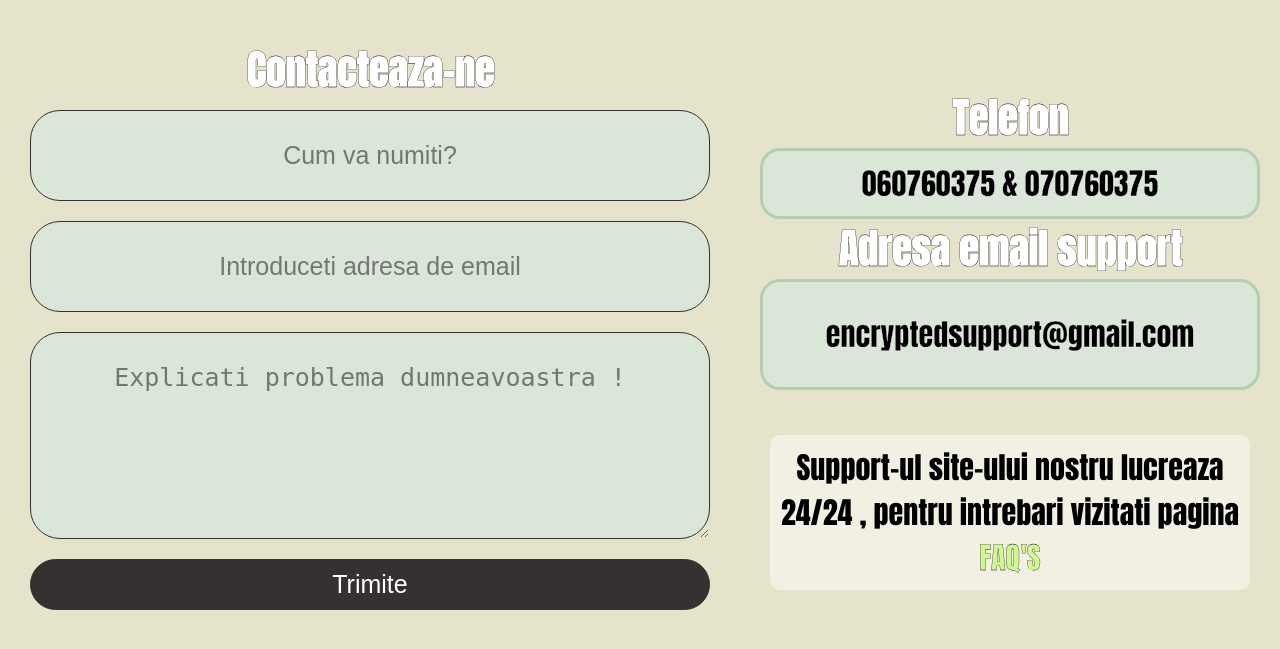
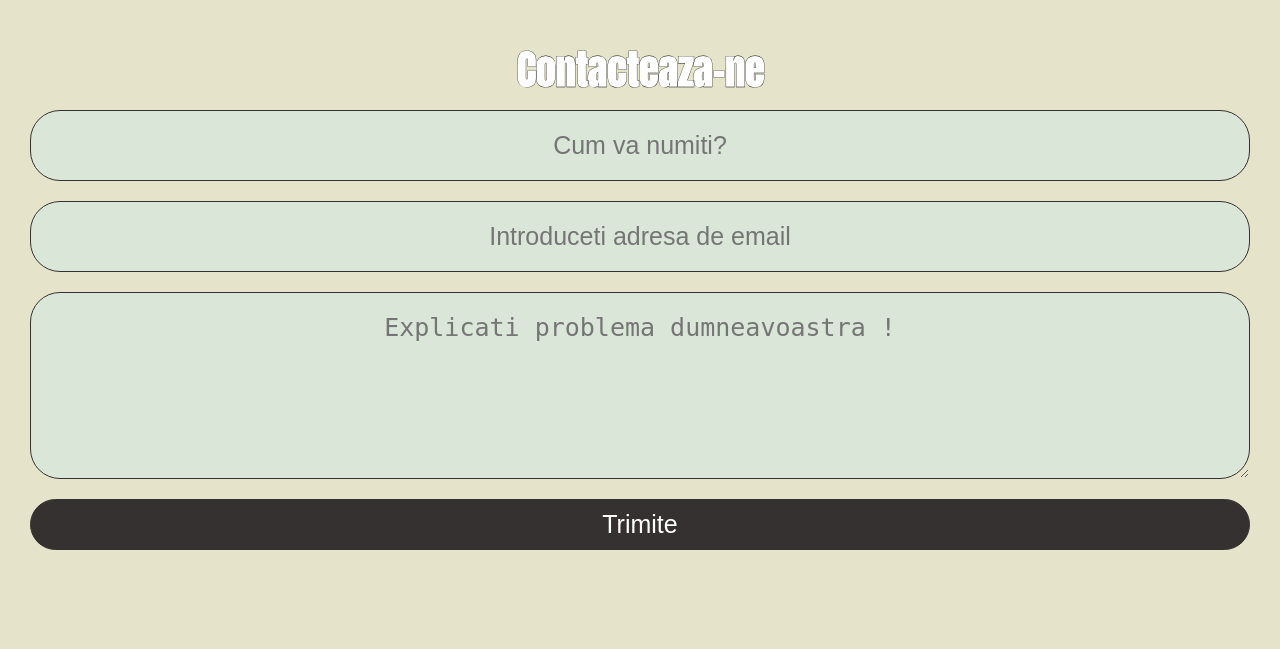
Before and after one commit to CebotaruDaniel/tw, a PHP site: page /html/contact.php in a window 1280 px wide. Shown: the part 138-787 px from the top of the page. Run offline with PHP 8.4, Linux system fonts and the light colour scheme; some web fonts are replaced.

Commit message:
Laborator 4 terminat

```diff
--- a/css/stylecontact.css
+++ b/css/stylecontact.css
@@ -6,6 +6,15 @@ body{
     color: #f03636a4;
     -webkit-text-stroke: black;
     -webkit-text-stroke-width: 0.3px;
+    display: flex;
+    align-items: center;
+    justify-content: center;
+    flex-direction: row;
+    width: 100%;
+}
+
+#form-support{
+    width: 100%;
 }
 
 .success {
@@ -17,13 +26,12 @@ body{
 
 .container-contact {
    display: flex;
-   justify-content: flex-start;
+   justify-content: center;
    align-items: center;
    flex-direction: column;
    padding: 30px 30px;
    text-align: center;
    font-family: 'Anton', sans-serif;
-   float: left;
 }
 
 input,textarea{
@@ -31,7 +39,7 @@ input,textarea{
     justify-content: center;
     align-items: center;
     flex-direction: column;
-    padding: 30px;
+    padding: 20px 20px;
     width: 100%;
     text-align: center;
     font-size: 25px;
@@ -43,29 +51,7 @@ input,textarea{
     border-color: rgb(54, 49, 49);
     border-width: 1px;
     float: right;
-}
-
-.informatie{
-    display: flex;
-    justify-content: flex-end;
-    align-items: center;
-    flex-direction: column;
-    padding: 30px 30px;
-    font-size: 30px;
-    text-align: center;
-}
-
-.informatie p {
-    background-color: rgba(255, 255, 255, 0.45);
-    padding: 10px 10px;
-    border-radius: 10px;
-}
-
-.informatie h1{
-    color: white;
-    -webkit-text-stroke: black;
-    -webkit-text-stroke-width: 0.3px;
-    font-size: 40px;
+    max-width: 100%;
 }
 
 h2{
@@ -81,33 +67,3 @@ h2{
     background-color: rgb(54, 49, 49);
     cursor: pointer;
 }
-
-.numere p{
-    background-color: rgba(218, 231, 218, 0.95);
-    border-radius: 20px;
-    padding: 10px;
-    border-style: solid;
-    border-color: #B4CFB0;
-    width: 500px;
-    font-size: 30px;
-    -webkit-text-stroke: white;
-    -webkit-text-stroke-width: 0.3px;
-}
-
-.email p{
-    background-color: rgba(218, 231, 218, 0.95);
-    border-radius: 20px;
-    padding: 30px 30px;
-    border-style: solid;
-    border-color: #B4CFB0;
-    width: 500px;
-    -webkit-text-stroke: white;
-    -webkit-text-stroke-width: 0.3px;
-}
-
-.informatie a,span{
-    color: rgba(172, 255, 47, 0.453);
-    -webkit-text-stroke: black;
-    -webkit-text-stroke-width: 0.3px;
-    text-decoration: none;
-}
--- a/html/contact.php
+++ b/html/contact.php
@@ -5,6 +5,14 @@
     <link rel="stylesheet" href="/css/stylegeneral.css?v=<?php echo time(); ?>">
     <link rel="stylesheet" href="/css/stylecontact.css?v=<?php echo time(); ?>">
     <link rel="stylesheet" href="/css/animation.css?v=<?php echo time(); ?>">
+      <!--Script JQUERY -->
+  <!--Script JQUERY -->
+  <script src=" https://cdnjs.cloudflare.com/ajax/libs/jquery/3.4.0/jquery.min.js"></script>
+  <!--Plugin JQUERY -->
+  <script src="https://cdnjs.cloudflare.com/ajax/libs/jquery-validate/1.19.0/jquery.validate.min.js"></script>
+  <!--Fisier Javascript Local -->
+  <script src="../javascript/form-validation.js"></script>
+  <title>Document</title>
 </head>
 <body>
 
@@ -25,10 +33,10 @@ $pattern = "^[_a-z0-9-]+(\.[_a-z0-9-]+)*@[a-z0-9-]+(\.[a-z0-9-]+)*(\.[a-z]{2,3})
             $nameErr = "* Introduceti numele,prenumele";
         }
         if(!preg_match($pattern,$posta)){
-            $mailErr = "* Email-ul nu este valid!";
+            $mailErr = "*Email-ul nu este valid!";
         }
         if(empty($help)){
-            $helpErr = "* Introduceti problema cu care v-ati confruntat";
+            $helpErr = "*Introduceti problema cu care v-ati confruntat";
         }
         if(empty($nameErr) && empty($mailErr) && empty($helpErr)){
             fprintf($fp,"----------------------------------\n");
@@ -60,42 +68,26 @@ $pattern = "^[_a-z0-9-]+(\.[_a-z0-9-]+)*@[a-z0-9-]+(\.[a-z0-9-]+)*(\.[a-z]{2,3})
             <a  class="navbar-items" href="market.html" >Market</a>
             <a  class="active" href="contact.php" >Contact</a>
             <div class="login">
-              <a  class="house" href="login.html" ><img class="house" src="../imagini-icon/login.png" alt=""></a>
-              <a  class="house" href="login.html" ><img class="house" src="../imagini-icon/add-user.png" alt=""></a>
+              <a  class="house" href="logare.php" ><img class="house" src="../imagini-icon/login.png" alt=""></a>
+              <a  class="house" href="login.php" ><img class="house" src="../imagini-icon/add-user.png" alt=""></a>
           </div>
         </div>
 </header>
 
 <div class="container-contact">
     <h2>Contacteaza-ne</h2>
-    <form method="post" action="contact.php">
+    <span class="error"><?php echo $nameErr;?></span>
+    <span class="error"><?php echo $mailErr;?></span>
+    <span class="error"><?php echo $helpErr;?></span>
     <span class="error"><?php echo $error;?></span>
     <span class="success"><?php echo $succes;?></span>
-      <input type="text" placeholder="Cum va numiti?"  name="nume" value="<?= $nume?>"><br>
-      <span class="error"><?php echo $nameErr;?></span>
-      <input type="text" placeholder="Introduceti adresa de email"  name="posta" value="<?= $posta?>"><br>
-      <span class="error"><?php echo $mailErr;?></span>
-      <textarea name="help" placeholder="Explicati problema dumneavoastra !" rows="5" cols="40" value="<?= $help?>"></textarea><br>
-      <span class="error"><?php echo $helpErr;?></span>
-      <br>
+    <form id="form-support" method="post" action="contact.php">
+      <input type="text" placeholder="Cum va numiti?" id="nume" name="nume" value="<?= $nume?>">
+      <input type="text" placeholder="Introduceti adresa de email" id="posta" name="posta" value="<?= $posta?>">
+      <textarea name="help" placeholder="Explicati problema dumneavoastra !" rows="5" cols="40" value="<?= $help?>"></textarea>
       <input class="buton-submit" type="submit" name="submit" value="Trimite">
 </form>
-</div><br><br>
 
- <div class="informatie">
-     <h1>Telefon</h3>
-     <div class="numere">
-        <p>060760375 & 070760375</p>
-     </div>
-
-     <div class="email">
-        <h2>Adresa email support</h1>
-        <p>encryptedsupport@gmail.com</p><br>
-     </div>
-     <p>Support-ul site-ului nostru lucreaza 24/24 , pentru intrebari vizitati pagina <a href="faqs.html"><span>FAQ'S</span></a></p>
-
-
- </div>
 
 
 </body>
--- a/html/curiozitati.html
+++ b/html/curiozitati.html
@@ -21,8 +21,8 @@
             <a  class="navbar-items" href="market.html" >Market</a>
             <a  class="navbar-items" href="contact.php" >Contact</a>
             <div class="login">
-              <a  class="house" href="login.html" ><img class="house" src="../imagini-icon/login.png" alt=""></a>
-              <a  class="house" href="login.html" ><img class="house" src="../imagini-icon/add-user.png" alt=""></a>
+              <a  class="house" href="logare.php" ><img class="house" src="../imagini-icon/login.png" alt=""></a>
+              <a  class="house" href="login.php" ><img class="house" src="../imagini-icon/add-user.png" alt=""></a>
           </div>
         </div>
 </header>
--- a/html/faqs.html
+++ b/html/faqs.html
@@ -21,8 +21,8 @@
                 <a  class="navbar-items" href="market.html" >Market</a>
                 <a  class="navbar-items" href="contact.php" >Contact</a>
                 <div class="login">
-                    <a  class="house" href="login.html" ><img class="house" src="../imagini-icon/login.png" alt=""></a>
-                    <a  class="house" href="login.html" ><img class="house" src="../imagini-icon/add-user.png" alt=""></a>
+                    <a  class="house" href="logare.php" ><img class="house" src="../imagini-icon/login.png" alt=""></a>
+                    <a  class="house" href="login.php" ><img class="house" src="../imagini-icon/add-user.png" alt=""></a>
                 </div>
             </div>
     </header>
--- a/html/market.html
+++ b/html/market.html
@@ -22,8 +22,8 @@
                 <a  class="active" href="market.html" >Market</a>
                 <a  class="navbar-items" href="contact.php" >Contact</a>
                 <div class="login">
-                    <a  class="house " href="login.html" ><img class="house" src="../imagini-icon/login.png" alt=""></a>
-                    <a  class="house" href="login.html" ><img class="house" src="../imagini-icon/add-user.png" alt=""></a>
+                    <a  class="house " href="logare.php" ><img class="house" src="../imagini-icon/login.png" alt=""></a>
+                    <a  class="house" href="login.php" ><img class="house" src="../imagini-icon/add-user.png" alt=""></a>
                 </div>
             </div>
     </header>
--- a/html/price.html
+++ b/html/price.html
@@ -21,8 +21,8 @@
                 <a  class="navbar-items" href="market.html" >Market</a>
                 <a  class="navbar-items" href="contact.php" >Contact</a>
                 <div class="login">
-                    <a  class="house" href="login.html" ><img class="house" src="../imagini-icon/login.png" alt=""></a>
-                    <a  class="house" href="login.html" ><img class="house" src="../imagini-icon/add-user.png" alt=""></a>
+                    <a  class="house" href="logare.php" ><img class="house" src="../imagini-icon/login.png" alt=""></a>
+                    <a  class="house" href="login.php" ><img class="house" src="../imagini-icon/add-user.png" alt=""></a>
                 </div>
             </div>
     </header>
--- a/index.html
+++ b/index.html
@@ -28,8 +28,8 @@
                 <a  class="navbar-items" href="html/market.html" >Market</a>
                 <a  class="navbar-items" href="html/contact.php" >Contact</a>
                 <div class="login">
-                    <a  class="house" href="html/login.html" ><img class="house" src="../imagini-icon/login.png" alt=""></a>
-                    <a  class="house" href="html/login.html" ><img class="house" src="../imagini-icon/add-user.png" alt=""></a>
+                    <a  class="house" href="html/logare.php" ><img class="house" src="../imagini-icon/login.png" alt=""></a>
+                    <a  class="house" href="html/login.php" ><img class="house" src="../imagini-icon/add-user.png" alt=""></a>
                 </div>
             </div>
         </nav>
--- a/javascript/form-validation.js
+++ b/javascript/form-validation.js
@@ -1,70 +1,34 @@
 $(document).ready(function() {
-    $("#basic-form").validate({
+  $("#form-support").validate({
     errorClass: "error fail-alert",
     validClass: "valid success-alert",
+
     rules: {
-        login : {
+      nume: {
         required: true,
         minlength: 3
       },
-        password: {
-          required: true,
-          minlength: 5
-        },
-        email: {
+      posta: {
         required: true,
         email: true
       },
-        emailrepetat: {
-          email:true,
+      help: {
         required: true,
-          equalTo: "#email"
-        },
-        numar: {
-          required:true,
-          number: true,
-          },
-          loginsaved: {
-            required:true,
-            equalTo: "#login"
-            },
-            passwordsaved: {
-              required:true,
-              equalTo: "#password"
       },
     },
     messages : {
-        login: {
-          minlength: "*Login-ul trebuie sa fie de cel putin 3 caractere*",
-          required: "*Introduceti loginul care doriti sa-l creati*"
+      nume: {
+        minlength: "*Numele trebuie sa fie de cel putin 3 caractere*",
+        required: "*Introduceti numele care doriti sa-l creati*"
       },
-        password: {
-          required: "*Introduceti parola*",
-          minlength: "*Parola trebuie sa fie de minim 5 caractere*"
+      help: {
+        required: "*Introduceti problema cu care v-ati confruntat!*",
       },
-        email: {
-          email: "*Posta de email trebuie sa fie de forma abc@gmail.com*",
+      posta: {
+        email : "*Posta de email trebuie sa fie de forma abc@gmail.com*",
         required :"*Trebuie sa introduci posta de email*"
       },
-        emailrepetat: {
-          email: "*Posta de email trebuie sa fie de forma abc@gmail.com*",
-          required :"*Trebuie sa introduci posta de email*",
-          equalTo: "*Posta de email trebuie sa fie ca cea anterioara*"
-        },
-        numar: {
-          required: "*Introduceti numarul de telefon*",
-          number: "*Numarul de telefon nu a fost scris corect*"
-        },
-        loginsaved: {
-          required: "*Introduceti login-ul creat*",
-          equalTo: "*Login-ul nu este corect*"
-        },
-        passwordsaved: {
-          required: "*Introduceti parola contului*",
-          equalTo: "*Parola nu este corecta*"
-        }
     }
   });
 
-
 });
```
Also changed, not shown: css/stylelogin.css (+63 -37 lines), html/logare.php (added, +103 -0 lines), html/login.html (deleted, +0 -89 lines), html/login.php (added, +126 -0 lines), informatie.txt (added, +20 -0 lines), javascript/appjs.js (+1 -6 lines), javascript/validate.js (added, +71 -0 lines). Lines whose indentation alone changed are shown as unchanged.
